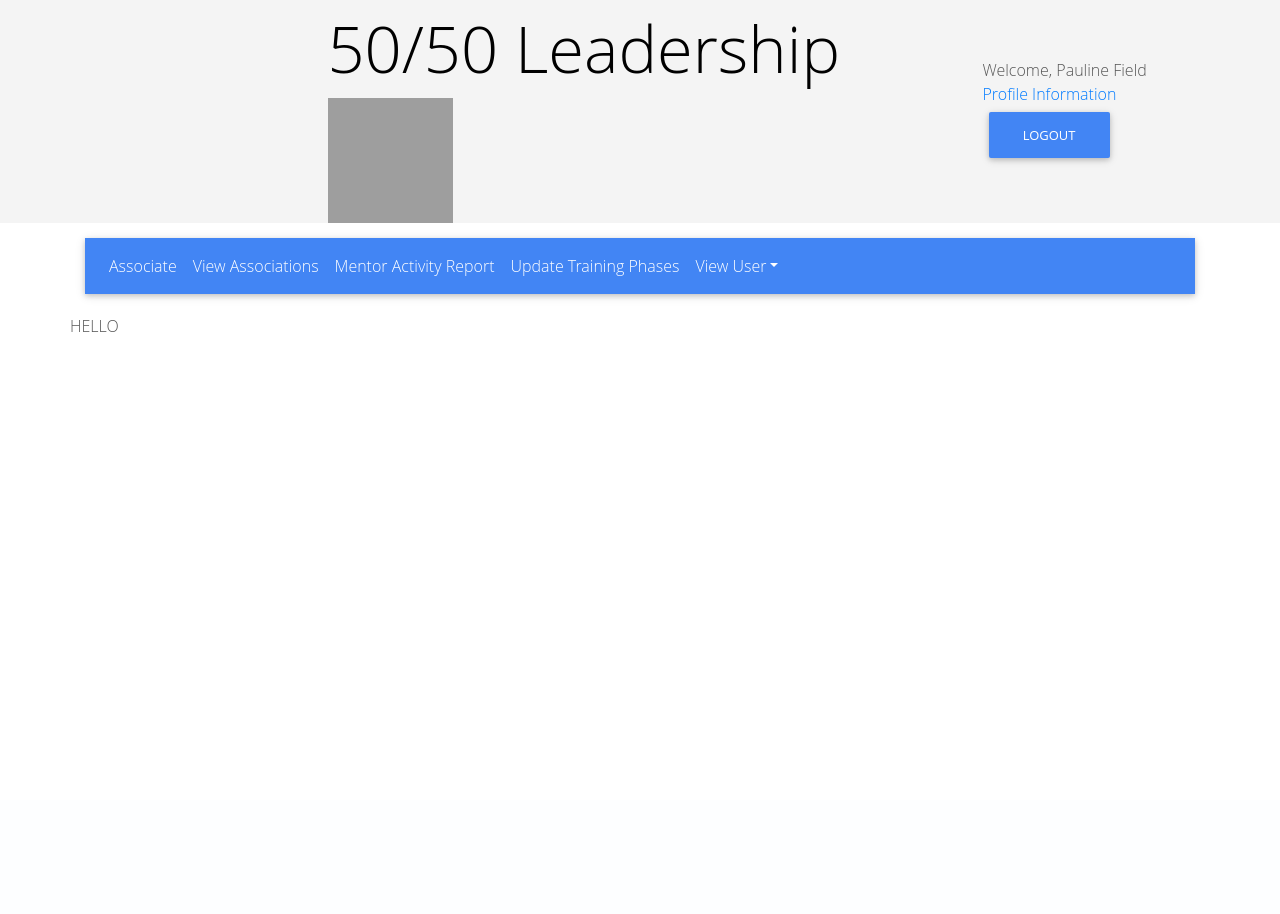
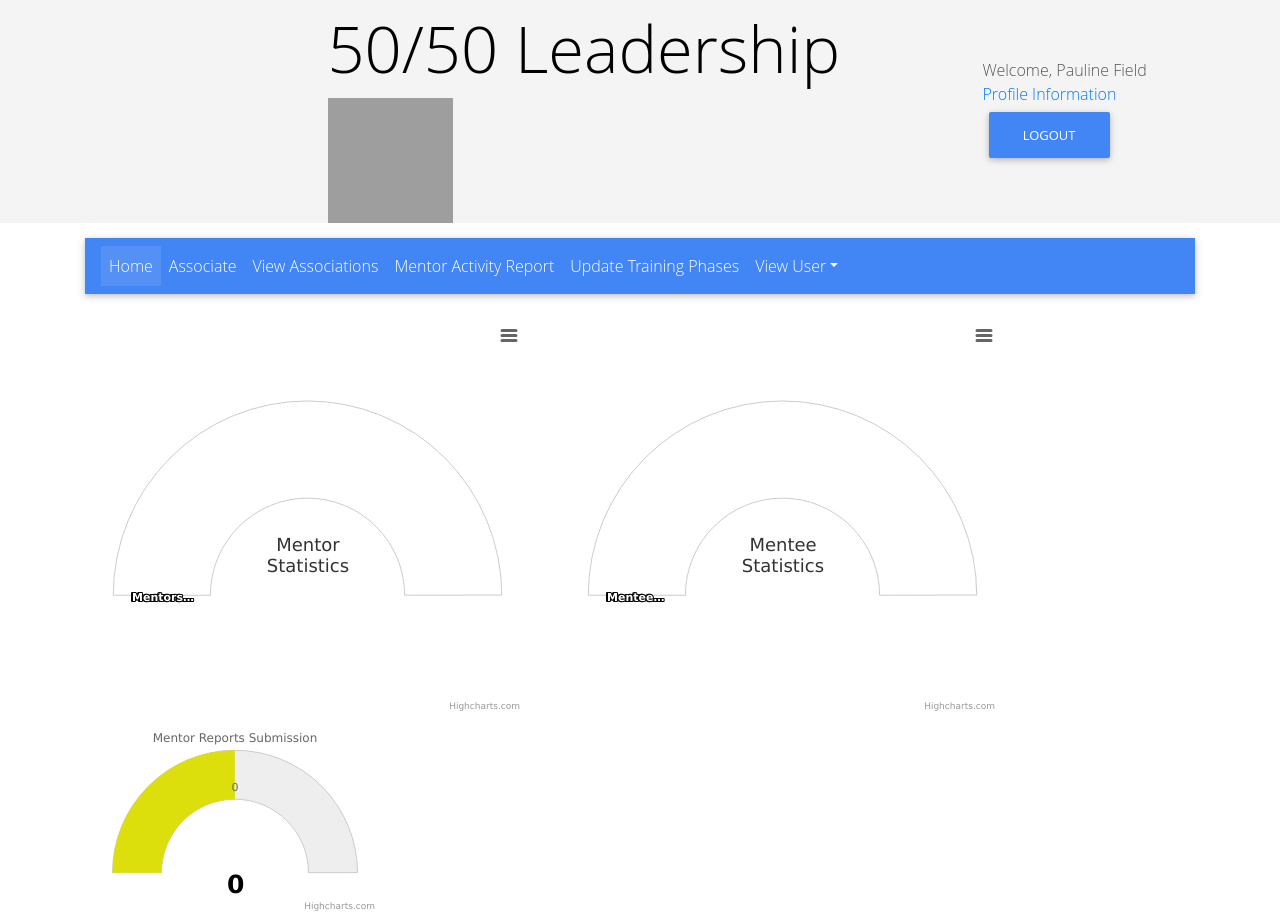
Before and after one commit to poptanimukesh/mentorprogram, a Django app: page /polls/ in a window 1280 px wide. Before the commit the page ends 332 px from the top, so only its background shows below. Run offline with Django 3.2, Linux system fonts and the light colour scheme; data that the repository does not hold is empty; some libraries are stand-ins or nearby versions; grey boxes are pictures that could not be loaded.

Commit message:
Developing General Index Statistics JIRA: MENPS-128

```diff
--- a/polls/templates/home.html
+++ b/polls/templates/home.html
@@ -10,6 +10,7 @@
 {% load static %}
 {% block CSS %}
   <link rel="stylesheet" href="{% static 'css/header.css' %}">
+  <link rel="stylesheet" href="{% static 'css/index.css' %}">
 {% endblock %}
 </head>
 
@@ -18,23 +19,35 @@
 
     <div class="container">
         {% include "navmenu.html" %}
+        {{  available_mentors_count | json_script:"available_mentors_count" }}
+        {{  associated_mentors_count | json_script:"associated_mentors_count" }}
+        {{  active_mentees_count | json_script:"active_mentees_count" }}
+        {{  associated_mentees_count | json_script:"associated_mentees_count" }}
+        {{ reports_submitted_count | json_script:"reports_submitted_count" }}
         <div class="row">
-          HELLO
+            <div id="mentorStatistics" class="col-lg-5"></div>
+            <div id="menteeStatistics" class="col-lg-5"></div>
         </div>
+        <div class="row">
+            <div class="col-lg-6">
+            <figure class="highcharts-figure">
+                <div id="reportStatistics" class="chart-container"></div>
+            </figure>
+        </div>
+        </div>
+        <div>
     </div>
 </body>
-
-
 <script src="https://code.jquery.com/jquery-3.3.1.js"></script>
 <script src="https://cdn.datatables.net/1.10.20/js/jquery.dataTables.min.js"></script>
 <script src="https://cdn.datatables.net/1.10.20/js/dataTables.bootstrap4.min.js"></script>
 <script src="https://cdn.datatables.net/select/1.3.1/js/dataTables.select.min.js"></script>
-
-<script type="text/javascript">
-    $(document).ready(function() {
-        $('#home').addClass('active');
-
-    } );
+<script src="https://code.highcharts.com/highcharts.js"></script>
+<script src="https://code.highcharts.com/highcharts-more.js"></script>
+<script src="https://code.highcharts.com/modules/solid-gauge.js"></script>
+<script src="https://code.highcharts.com/modules/exporting.js"></script>
+<script src="https://code.highcharts.com/modules/export-data.js"></script>
+<script src="https://code.highcharts.com/modules/accessibility.js"></script>
+<script rel="stylesheet" src="{% static 'js/index.js' %}">
 </script>
-
 </html>
--- a/polls/templates/navmenu.html
+++ b/polls/templates/navmenu.html
@@ -12,9 +12,9 @@
 
     <!-- Links -->
     <ul class="navbar-nav mr-auto">
-      <!-- <li class="nav-item" id="home">
+      <li class="nav-item" id="home">
         <a class="nav-link" href="/polls/">Home</a>
-      </li> -->
+      </li>
       <li class="nav-item" id="associate">
         <a class="nav-link" href="/polls/associate">Associate</a>
       </li>
--- a/polls/views.py
+++ b/polls/views.py
@@ -10,7 +10,21 @@ from django.forms.models import model_to_dict
 @csrf_exempt
 def index(request):
     template = loader.get_template('home.html')
+    active_mentors = MentorData.objects.all().filter(isactive=1)
+    available_mentors = active_mentors.all().filter(isavailable=1)
+    associated_mentors_count = active_mentors.all().filter(isavailable=0)
+    active_mentees = MenteeData.objects.all().filter(isactive=1)
+    available_mentees = active_mentees.all().filter(isavailable=1)
+    associated_mentees = active_mentees.all().filter(isavailable=0)
+    current_month = datetime.now().month
+    reports_submitted = ActivitySummary.objects.filter(submission_date__month=current_month)
+    print(reports_submitted.count())
     context = {
+        'available_mentors_count' : available_mentors.count(),
+        'associated_mentors_count' : associated_mentors_count.count(),
+        'active_mentees_count' : active_mentees.count(),
+        'associated_mentees_count' : associated_mentees.count(),
+        'reports_submitted_count' : reports_submitted.count()
     }
     return HttpResponse(template.render(context, request))
 
--- /dev/null
+++ b/static/css/index.css
@@ -0,0 +1,50 @@
+.highcharts-figure .chart-container {
+	width: 300px;
+	height: 200px;
+	float: left;
+}
+
+@media (max-width: 600px) {
+	.highcharts-figure {
+		width: 100%;
+	}
+	.highcharts-figure .chart-container {
+		width: 300px;
+		float: none;
+		margin: 0 auto;
+	}
+
+}
+
+.highcharts-figure, .highcharts-data-table table {
+	width: 600px;
+	margin: 0 auto;
+}
+
+.highcharts-data-table table {
+    font-family: Verdana, sans-serif;
+    border-collapse: collapse;
+    border: 1px solid #EBEBEB;
+    margin: 10px auto;
+    text-align: center;
+    width: 100%;
+    max-width: 500px;
+}
+.highcharts-data-table caption {
+    padding: 1em 0;
+    font-size: 1.2em;
+    color: #555;
+}
+.highcharts-data-table th {
+	font-weight: 600;
+    padding: 0.5em;
+}
+.highcharts-data-table td, .highcharts-data-table th, .highcharts-data-table caption {
+    padding: 0.5em;
+}
+.highcharts-data-table thead tr, .highcharts-data-table tr:nth-child(even) {
+    background: #f8f8f8;
+}
+.highcharts-data-table tr:hover {
+    background: #f1f7ff;
+}
--- /dev/null
+++ b/static/js/index.js
@@ -0,0 +1,141 @@
+$(document).ready(function() {
+    $('#home').addClass('active');
+
+    var generateStatisticsChart = function(id, title, name, data) {
+        Highcharts.chart(id, {
+        chart: {
+            plotBackgroundColor: null,
+            plotBorderWidth: 0,
+            plotShadow: false
+        },
+        title: {
+            text: title,
+            align: 'center',
+            verticalAlign: 'middle',
+            y: 60
+        },
+        tooltip: {
+            formatter: function() {
+                return this.series.name + ': <b>'+ Highcharts.numberFormat(this.point.percentage , 2) + '%</b> <br/> <b>Count:</b>'+this.point.y;
+            }
+        },
+        plotOptions: {
+            pie: {
+                dataLabels: {
+                    enabled: true,
+                    distance: -50,
+                    style: {
+                        fontWeight: 'bold',
+                        color: 'white'
+                    }
+                },
+                startAngle: -90,
+                endAngle: 90,
+                center: ['50%', '75%'],
+                size: '110%'
+            }
+        },
+        series: [{
+            type: 'pie',
+            name: name,
+            innerSize: '50%',
+            data: data
+        }]
+    });
+    }
+
+    var gaugeOptions = {
+        chart: {
+            type: 'solidgauge'
+        },
+
+        title: null,
+
+        pane: {
+            center: ['50%', '85%'],
+            size: '140%',
+            startAngle: -90,
+            endAngle: 90,
+            background: {
+                backgroundColor:
+                    Highcharts.defaultOptions.legend.backgroundColor || '#EEE',
+                innerRadius: '60%',
+                outerRadius: '100%',
+                shape: 'arc'
+            }
+        },
+
+        exporting: {
+            enabled: false
+        },
+
+        tooltip: {
+            enabled: false
+        },
+        yAxis: {
+            stops: [
+                [0.1, '#55BF3B'], // green
+                [0.5, '#DDDF0D'], // yellow
+                [0.9, '#DF5353'] // red
+            ],
+            lineWidth: 0,
+            tickWidth: 0,
+            minorTickInterval: null,
+            title: {
+                y: -70
+            },
+            labels: {
+                y: 16
+            }
+        },
+
+        plotOptions: {
+            solidgauge: {
+                dataLabels: {
+                    y: 5,
+                    borderWidth: 0,
+                    useHTML: true
+                }
+            }
+        }
+    };
+
+    var associated_mentors = parseInt(JSON.parse(document.getElementById('associated_mentors_count').textContent), 10)
+    Highcharts.chart('reportStatistics', Highcharts.merge(gaugeOptions, {
+        yAxis: {
+            min: 0,
+            max: associated_mentors,
+            title: {
+                text: 'Mentor Reports Submission'
+            }
+        },
+
+        series: [{
+            name: 'Mentor Reports Submission',
+            data: [JSON.parse(document.getElementById('reports_submitted_count').textContent)],
+            dataLabels: {
+                format:
+                    '<div style="text-align:center">' +
+                    '<span style="font-size:25px">{y}</span>' +
+                    '<span style="font-size:12px;opacity:0.4">' +
+                    '</span>' +
+                    '</div>'
+            },
+            tooltip: {
+                valueSuffix: ' revolutions/min'
+            }
+        }]
+    }));
+
+
+    mentorData = [['Mentors Available', JSON.parse(document.getElementById('available_mentors_count').textContent)],
+        ['Mentors Associated', JSON.parse(document.getElementById('associated_mentors_count').textContent)]]
+    generateStatisticsChart('mentorStatistics', 'Mentor<br/>Statistics<br/>', 'Mentor Statistics', mentorData);
+
+
+    menteeData = [['Mentees Available', JSON.parse(document.getElementById('active_mentees_count').textContent)],
+        ['Mentees Associated', JSON.parse(document.getElementById('associated_mentees_count').textContent)]]
+    generateStatisticsChart('menteeStatistics', 'Mentee<br/>Statistics<br/>', 'Mentee Statistics', menteeData);
+
+
+});
```
